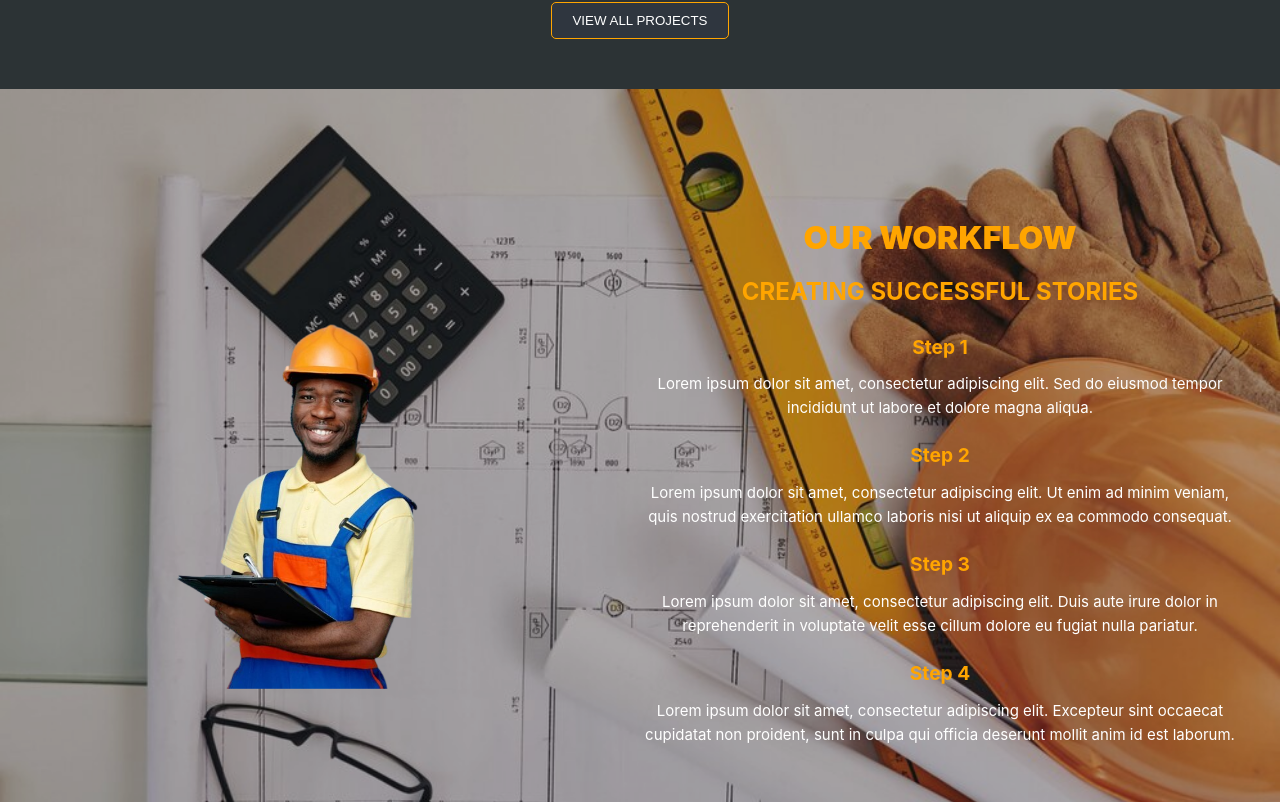
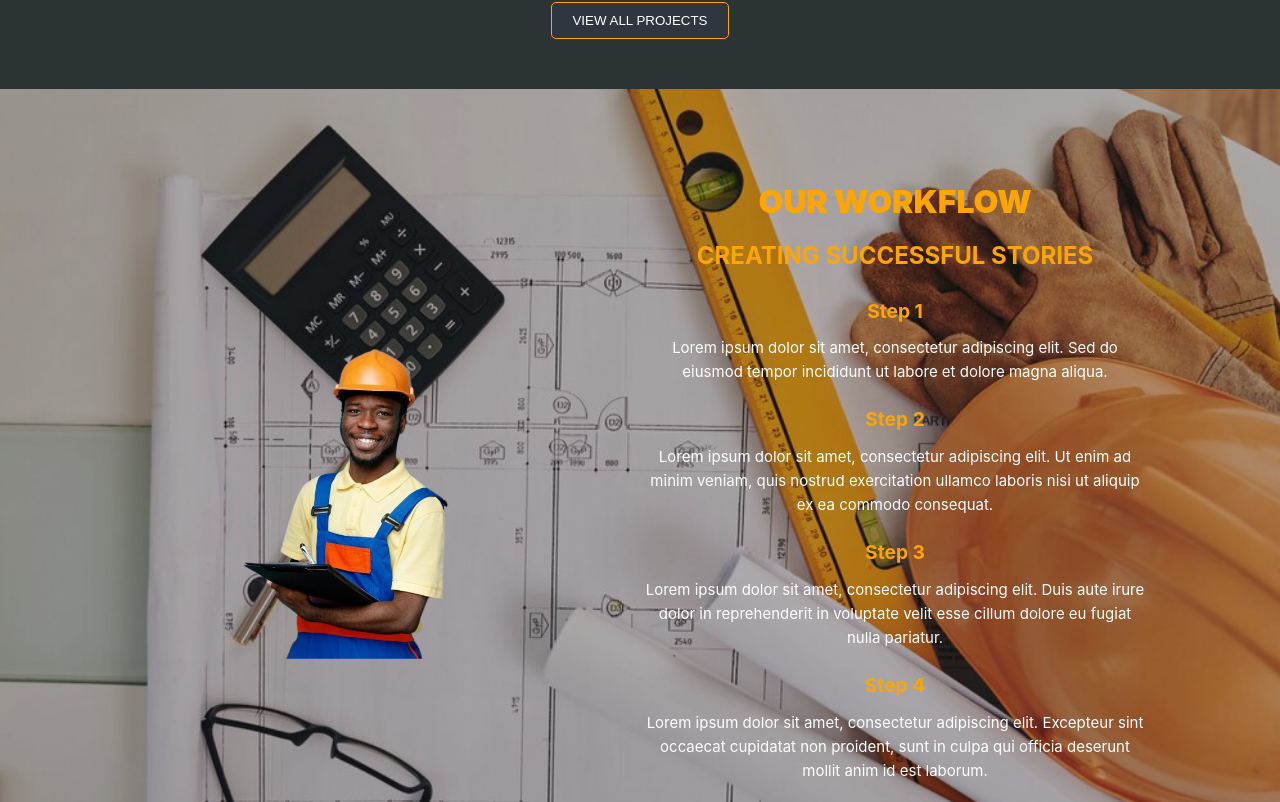
Before and after one commit to godyracks/corneliusventures.co.ke, a Vue app in the folder client/cvkltd/: page / in a window 1280 px wide. Shown: the part 1498-2300 px from the top of the page. Built offline with nearby package versions, Linux system fonts and the light colour scheme; no server answers.

Commit message:
workflow content to 1100px

```diff
--- a/client/cvkltd/src/components/WorkFlow.vue
+++ b/client/cvkltd/src/components/WorkFlow.vue
@@ -107,6 +107,7 @@ export default {
   color: #ffffff;
   padding: 20px;
   text-align: center;
+  max-width: 1100px;
 }
 
 .left-child {
```
